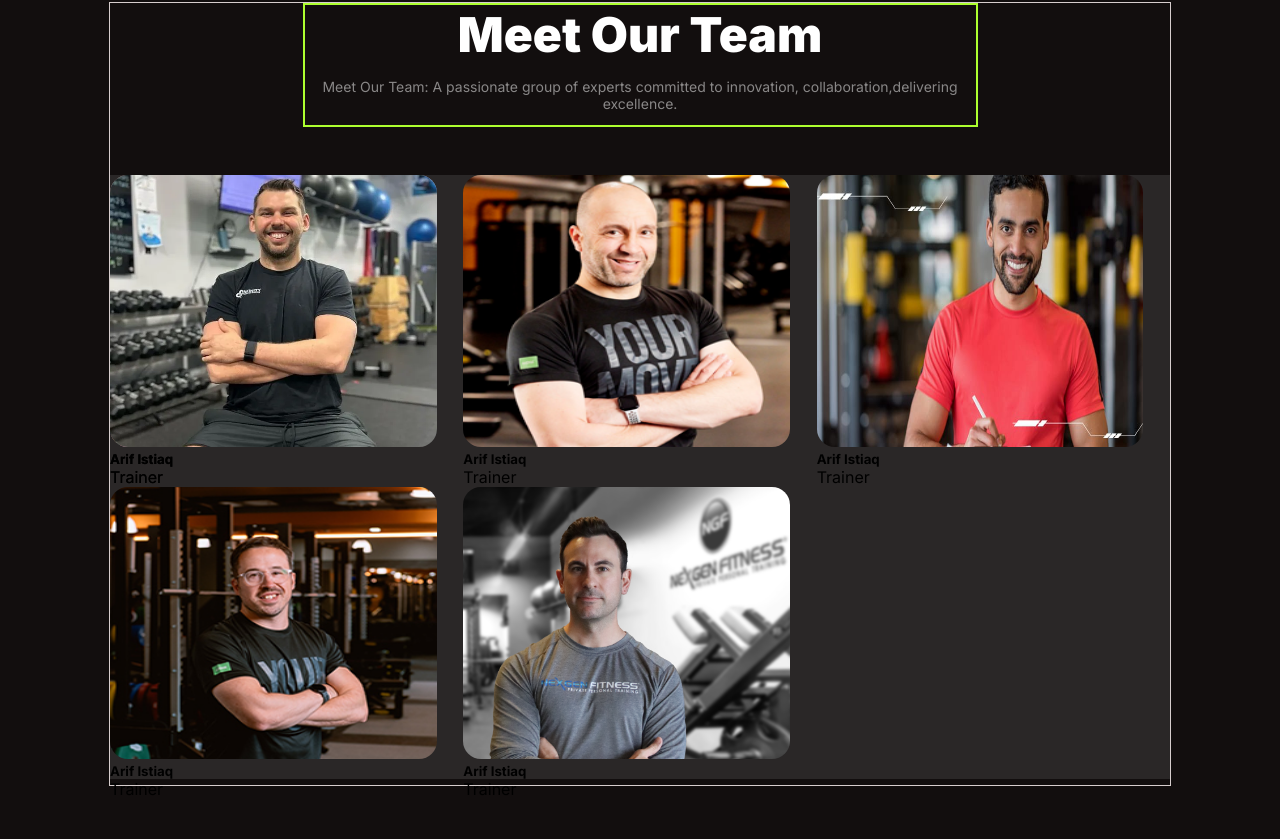
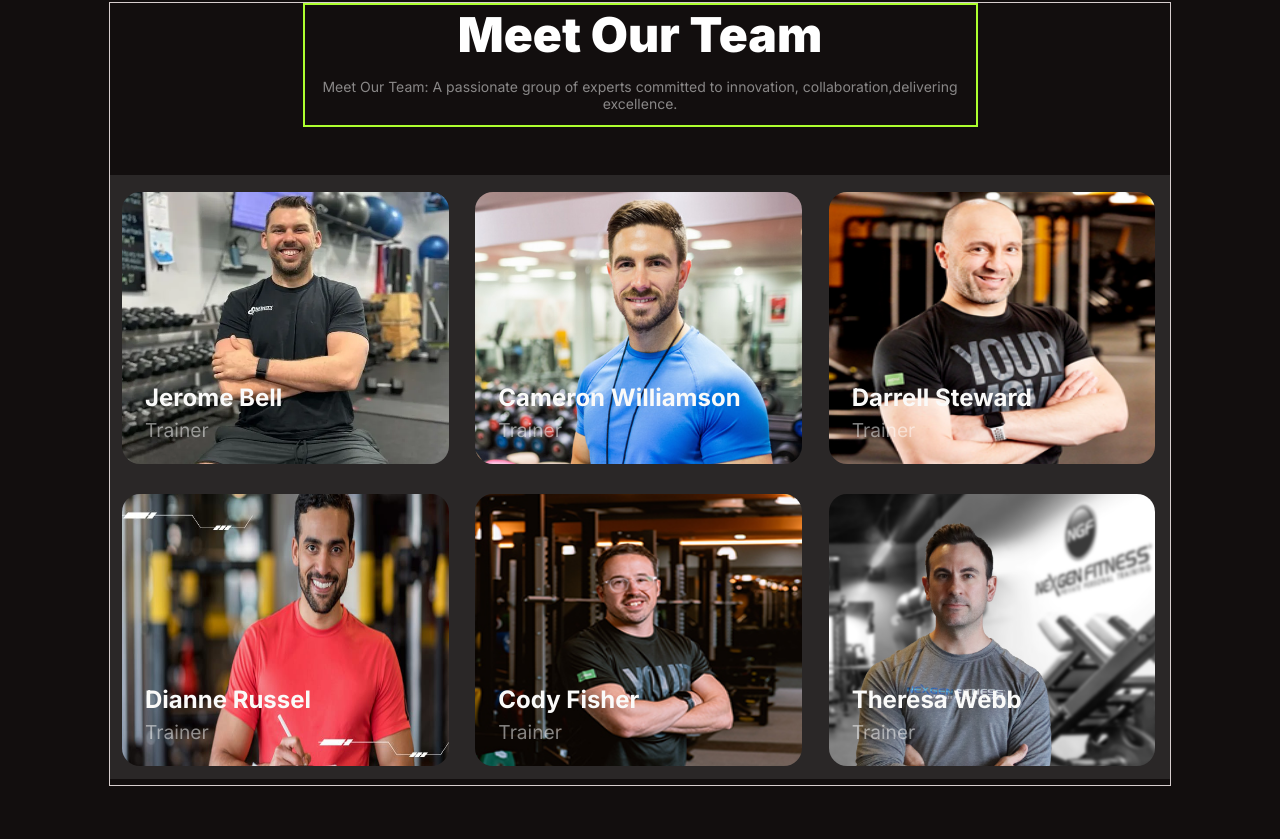
Before and after one commit to Istiaq2064/assignment-02, a plain HTML site: page index.html in a window 1280 px wide. Shown: the part 1881-2720 px from the top of the page. Drawn offline with Linux system fonts and the light colour scheme.

Commit message:
added a our team style

```diff
--- a/index.html
+++ b/index.html
@@ -25,7 +25,8 @@
         <section class="bannar-container">
             <div class="title-bannar">
                 <h1>Get body in<br><span class="shape font-miama">shape</span> & stay <br> healthy</h1>
-                <p>Exercise regularly, eat a balanced diet, stay hydrated, get enough sleep, manage stress, avoid smoking and excessive drinking.</p>
+                <p>Exercise regularly, eat a balanced diet, stay hydrated, get enough sleep, manage stress, avoid
+                    smoking and excessive drinking.</p>
                 <button class="btn-join">Join Club Now!</button>
                 <button class="btn-apps">Download Apps</button>
             </div>
@@ -90,38 +91,39 @@
         <section class="team-container">
             <div class="team-content">
                 <h2>Meet Our Team</h2>
-                <p>Meet Our Team: A passionate group of experts committed to innovation, collaboration,delivering excellence.</p>
+                <p>Meet Our Team: A passionate group of experts committed to innovation, collaboration,delivering
+                    excellence.</p>
             </div>
 
             <div class="image-container">
                 <div class="image-1">
                     <img src="./images/trainer1.png" alt="">
-               <h5>Arif Istiaq</h5>
+                    <h4>Jerome Bell</h4>
                     <p>Trainer</p>
                 </div>
                 <div class="image-2">
                     <img src="./images/trainer2.png" alt="">
-                <h5>Arif Istiaq</h5>
+                   <h4>Cameron Williamson</h4>
                     <p>Trainer</p>
                 </div>
                 <div class="image-3">
                     <img src="./images/trainer3.png" alt="">
-                <h5>Arif Istiaq</h5>
+                    <h4>Darrell Steward</h4>
                     <p>Trainer</p>
                 </div>
                 <div class="image-4">
                     <img src="./images/trainer4.png" alt="">
-                <h5>Arif Istiaq</h5>
+                    <h4>Dianne Russel</h4>
                     <p>Trainer</p>
                 </div>
                 <div class="image-5">
                     <img src="./images/trainer5.png" alt="">
-                <h5>Arif Istiaq</h5>
+                    <h4>Cody Fisher</h4>
                     <p>Trainer</p>
                 </div>
                 <div class="image-6">
                     <img src="./images/trainer6.png" alt="">
-                <h5>Arif Istiaq</h5>
+                    <h4>Theresa Webb</h4>
                     <p>Trainer</p>
                 </div>
             </div>
@@ -133,7 +135,9 @@
             <div class="footer-content">
                 <div class="footer-1">
                     <h2>Fitness</h2>
-                    <p>The pursuit of physical health and well-being through regular exercise, balanced nutrition, adequate rest, and an active lifestyle to enhance strength, endurance, and overall quality of life.</p>
+                    <p>The pursuit of physical health and well-being through regular exercise, balanced nutrition,
+                        adequate rest, and an active lifestyle to enhance strength, endurance, and overall quality of
+                        life.</p>
                 </div>
                 <div class="footer-2">
                     <h3>Get Started</h3>
--- a/style/style.css
+++ b/style/style.css
@@ -326,7 +326,7 @@ body {
     height: 782px;
     border: 1px solid rgb(214, 205, 205);
     margin: 0 auto;
-    position: relative;
+
 }
 
 .team-content {
@@ -337,6 +337,7 @@ body {
     margin: 0 auto;
     text-align: center;
     color: rgba(255, 255, 255, 1);
+
 }
 
 .team-content h2 {
@@ -366,10 +367,117 @@ body {
     width: 326.67px;
     height: 272px;
     border-radius: 18px;
+    margin-left: 12px;
+    margin-top: 17px;
 }
 
 .image-1{
+    position:relative;
+}
+
+.image-1 h4{
     position: absolute;
+    margin-top: -85px;
+    margin-left: 35px;
+    color: rgba(250, 250, 249, 1);
+    font-size: 1.5rem;
+}
+.image-1 p{
+    position: absolute;
+    margin-top: -50px;
+    margin-left: 35px;
+    color: rgba(255, 255, 255, 0.5);
+    font-size: 1.2rem;
+}
+.image-2{
+    position:relative;
+}
+
+.image-2 h4{
+    position: absolute;
+    margin-top: -85px;
+    margin-left: 35px;
+    color: rgba(250, 250, 249, 1);
+    font-size: 1.5rem;
+}
+.image-2 p{
+    position: absolute;
+    margin-top: -50px;
+    margin-left: 35px;
+    color: rgba(255, 255, 255, 0.5);
+    font-size: 1.2rem;
+}
+.image-3{
+    position:relative;
+}
+
+.image-3 h4{
+    position: absolute;
+    margin-top: -85px;
+    margin-left: 35px;
+    color: rgba(250, 250, 249, 1);
+    font-size: 1.5rem;
+}
+.image-3 p{
+    position: absolute;
+    margin-top: -50px;
+    margin-left: 35px;
+    color: rgba(255, 255, 255, 0.5);
+    font-size: 1.2rem;
+}
+.image-4{
+    position:relative;
+}
+
+.image-4 h4{
+    position: absolute;
+    margin-top: -85px;
+    margin-left: 35px;
+    color: rgba(250, 250, 249, 1);
+    font-size: 1.5rem;
+}
+.image-4 p{
+    position: absolute;
+    margin-top: -50px;
+    margin-left: 35px;
+    color: rgba(255, 255, 255, 0.5);
+    font-size: 1.2rem;
+}
+.image-5{
+    position:relative;
+}
+
+.image-5 h4{
+    position: absolute;
+    margin-top: -85px;
+    margin-left: 35px;
+    color: rgba(250, 250, 249, 1);
+    font-size: 1.5rem;
+}
+.image-5 p{
+    position: absolute;
+    margin-top: -50px;
+    margin-left: 35px;
+    color: rgba(255, 255, 255, 0.5);
+    font-size: 1.2rem;
+}
+.image-6{
+    position:relative;
+}
+
+.image-6 h4{
+    position: absolute;
+    margin-top: -85px;
+    margin-left: 35px;
+    color: rgba(250, 250, 249, 1);
+    font-size: 1.5rem;
+}
+.image-6 p{
+    position: absolute;
+    margin-top: -50px;
+    margin-left: 35px;
+    color: rgba(255, 255, 255, 0.5);
+    font-size: 1.2rem;
 }
 
                         /* footer site design */
```
Lines whose indentation alone changed are shown as unchanged.
